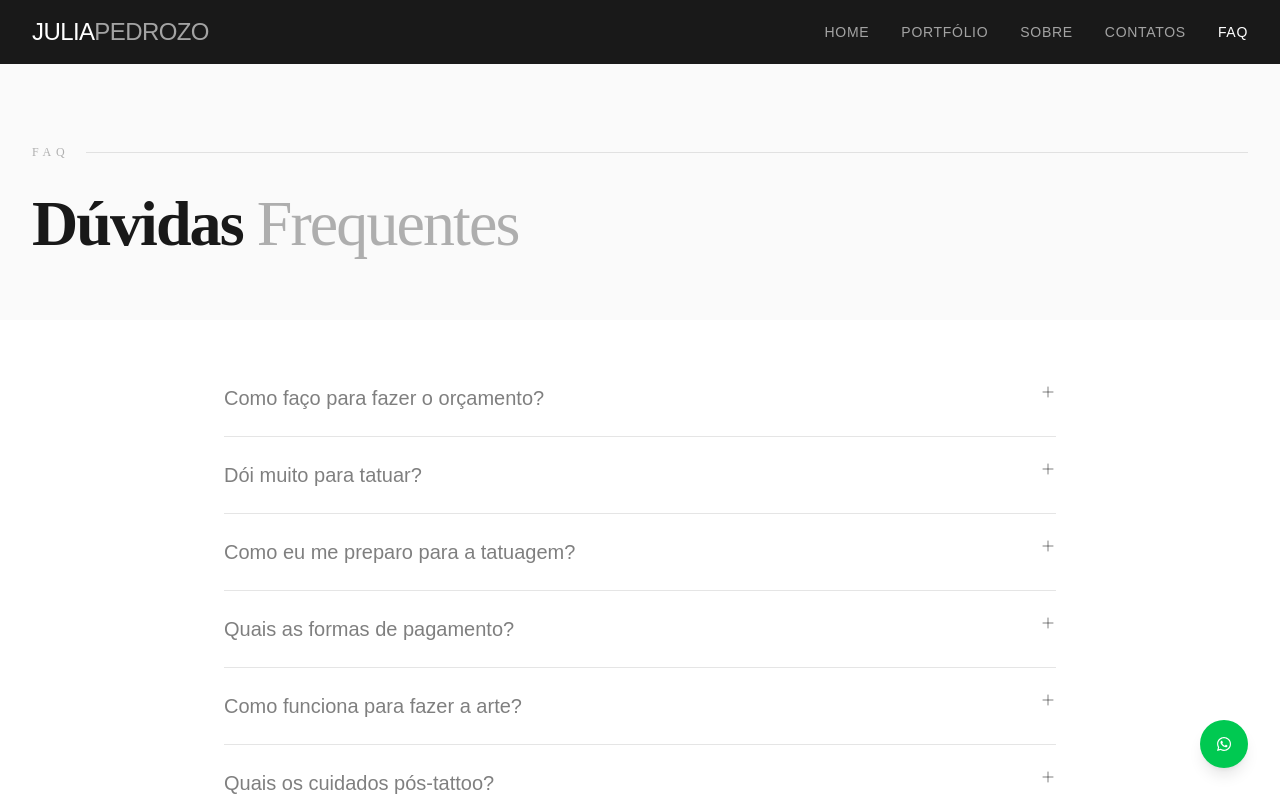
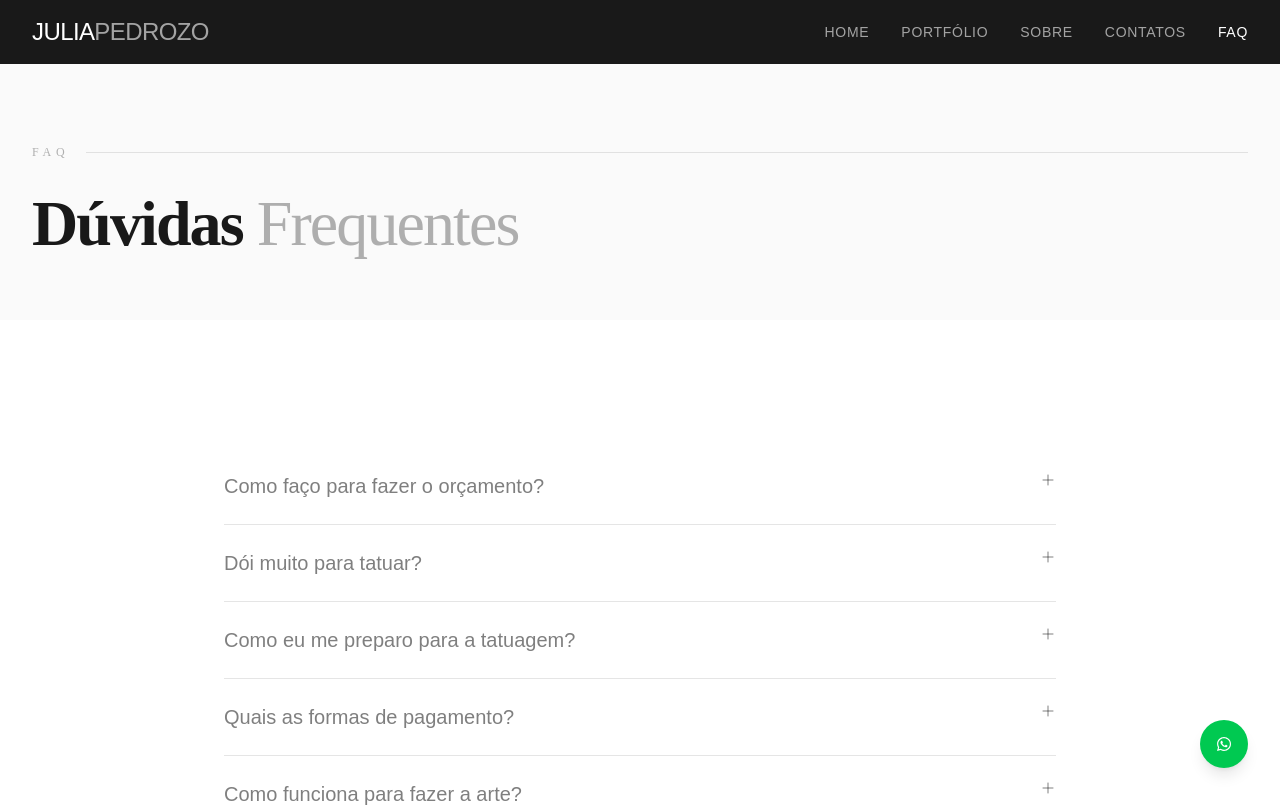
Before and after one commit to jvctrsz/LadingPageTattoo, a Next.js app: page /faq in a window 1280 px wide. Shown: the top 807 px of the page. Built offline with nearby package versions, Linux system fonts and the light colour scheme.

Commit message:
corrige espaçamento de sticky header

```diff
--- a/app/Components/faq/FAQList.tsx
+++ b/app/Components/faq/FAQList.tsx
@@ -9,7 +9,7 @@ export const FAQList = () => {
   const [openIndex, setOpenIndex] = useState<number | null>(null);
 
   return (
-    <section aria-label="Perguntas frequentes">
+    <section aria-label="Perguntas frequentes" className="py-24 lg:py-32">
       <div className="max-w-4xl mx-auto px-4 sm:px-6 lg:px-8">
         <motion.div
           initial={{ opacity: 0, y: 20 }}
--- a/app/Components/portfolio/PortfolioGrid.tsx
+++ b/app/Components/portfolio/PortfolioGrid.tsx
@@ -22,10 +22,10 @@ export const PortfolioGrid = () => {
   const [activeFilter, setActiveFilter] = useState("Todos");
   const filteredItems = getFilteredItems(activeFilter);
   return (
-    <>
+    <section className="pt-20 lg:pt-28">
       <nav
         aria-label="Filtrar por categoria"
-        className="py-8 sticky top-20 bg-white z-40 border-b border-black/10"
+        className="py-4 sticky top-20 bg-white z-40 border-b border-black/10"
       >
         <div className="max-w-7xl mx-auto px-4 sm:px-6 lg:px-8">
           <ul className="flex flex-wrap gap-3 pb-2">
@@ -53,7 +53,7 @@ export const PortfolioGrid = () => {
         filteredItems={filteredItems}
         activeFilter={activeFilter}
       />
-    </>
+    </section>
   );
 };
 
--- a/app/faq/page.tsx
+++ b/app/faq/page.tsx
@@ -26,7 +26,7 @@ export const metadata: Metadata = {
 
 export default function FaqPage() {
   return (
-    <main className="flex flex-col gap-10 bg-white">
+    <main className="bg-white">
       <PageHeader page="FAQ" title="Dúvidas" subTitle="Frequentes" />
       <FAQList />
       <FAQCta />
```
